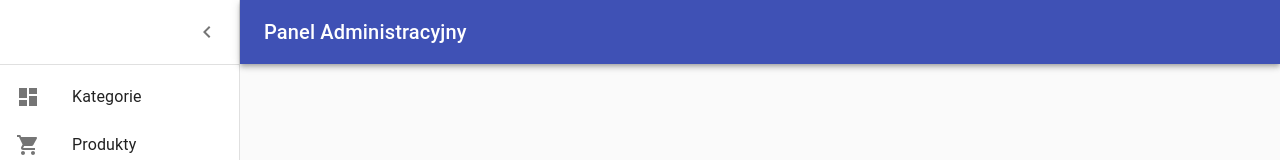
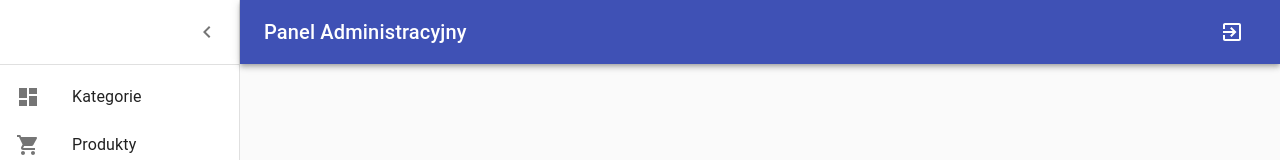
Before and after one commit to Kuba58226/SklepInternetowy, a React (Create React App) app in the folder client/: page /admin-panel in a window 1280 px wide. Shown: the top 160 px of the page. Built offline with nearby package versions, Linux system fonts and the light colour scheme.

Commit message:
Added Icon to leave AdminPanel

```diff
--- a/client/src/components/AdminPanelNavbar.js
+++ b/client/src/components/AdminPanelNavbar.js
@@ -14,6 +14,9 @@ import IconButton from '@material-ui/core/IconButton';
 import MenuIcon from '@material-ui/icons/Menu';
 import ChevronLeftIcon from '@material-ui/icons/ChevronLeft';
 import {AppContext} from '../AppContext';
+import Badge from '@material-ui/core/Badge';
+import ExitToAppIcon from '@material-ui/icons/ExitToApp';
+import {BrowserRouter as Router,Switch,Route,Link,Redirect} from "react-router-dom";
 
 const drawerWidth = 240;
 
@@ -125,6 +128,13 @@ export default function AdminPanel() {
           <Typography component="h1" variant="h6" color="inherit" noWrap className={classes.title}>
             Panel Administracyjny
           </Typography>
+          <Link to='/' style={{ color: 'inherit', textDecoration: 'inherit'}}>
+            <IconButton color="inherit">
+              <Badge color="secondary">
+                <ExitToAppIcon />
+              </Badge>
+            </IconButton>
+          </Link>
         </Toolbar>
       </AppBar>
       <Drawer
```
Also changed, not shown: client/src/views/AdminPanelProducts.js (+5 -5 lines).
